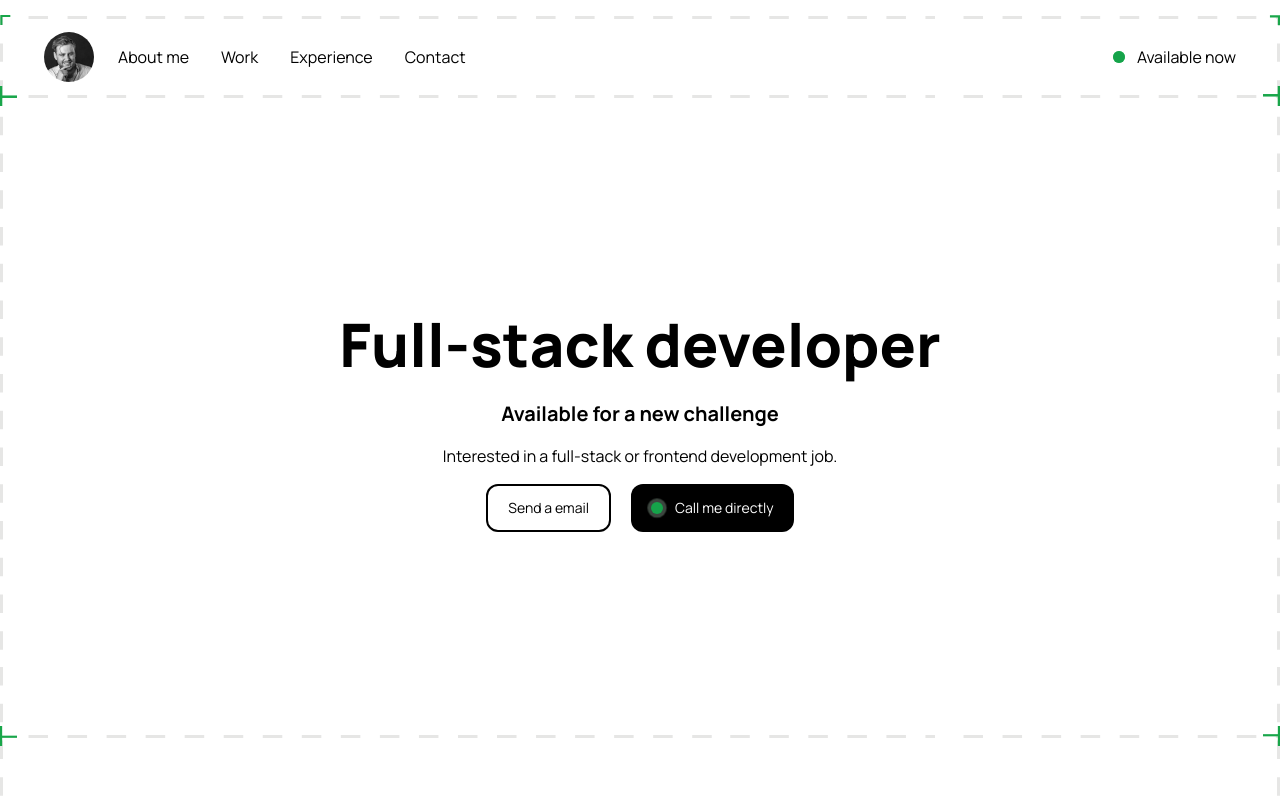
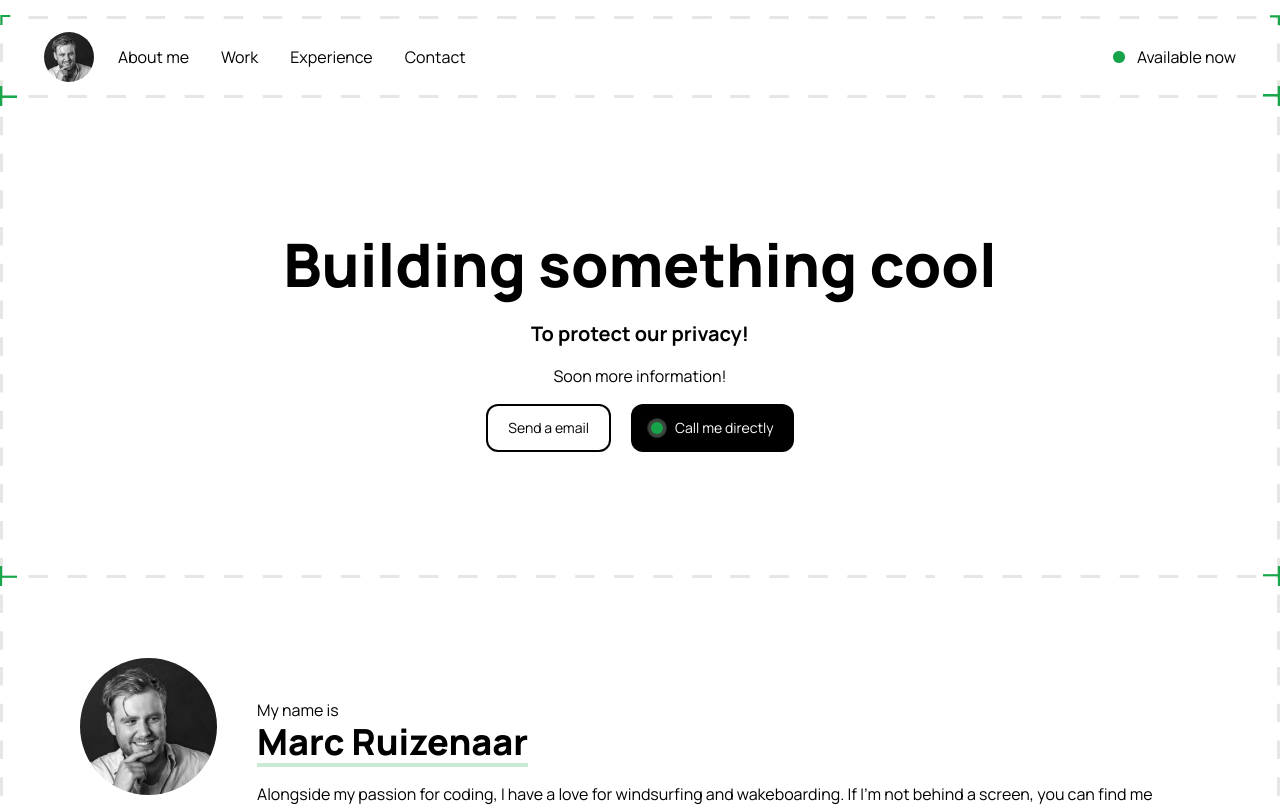
Before and after one commit to Marc-Ruizenaar/portfolio-marc-ruizenaar, a Next.js app: page / in a window 1280 px wide. Shown: the top 806 px of the page. Built offline with nearby package versions, Linux system fonts and the light colour scheme.

Commit message:
Copy upgrade

```diff
--- a/app/components/JumboHeader.jsx
+++ b/app/components/JumboHeader.jsx
@@ -3,17 +3,17 @@ import LineStyling from "./styling/LineStyling";
 
 export default function JumboHeader() {
   return (
-    <section className="relative flex h-[80vh] flex-col items-center justify-center gap-4 py-5 text-center md:h-[80vh]">
+    <section className="relative flex h-[80vh] flex-col items-center justify-center gap-4 py-5 text-center md:h-[60vh]">
       <h1 className="relative text-3xl font-black leading-[3.2rem] md:text-6xl md:leading-[5rem]">
-        Full-stack developer
+        Building something cool
       </h1>
 
       <div className="relative">
         <h2 className="relative z-10 text-xl font-bold">
-          Available for a new challenge
+          To protect our privacy!
         </h2>
       </div>
-      <p>Interested in a full-stack or frontend development job.</p>
+      <p>Soon more information!</p>
 
       <div className="flex gap-5">
         <a
```
